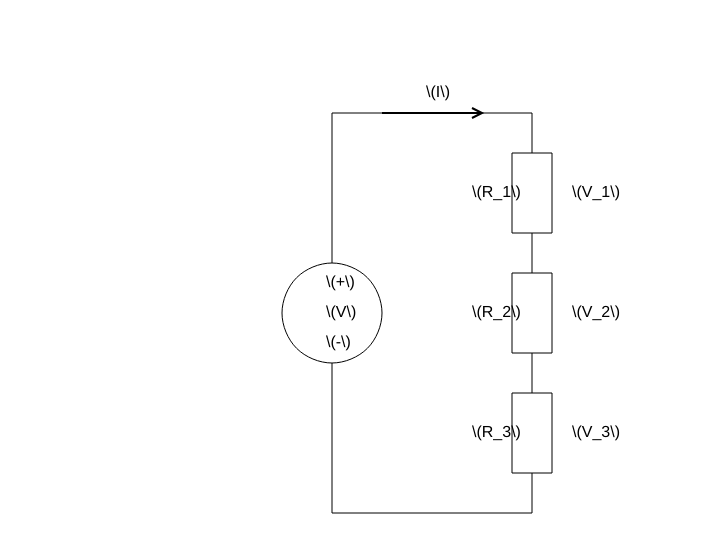
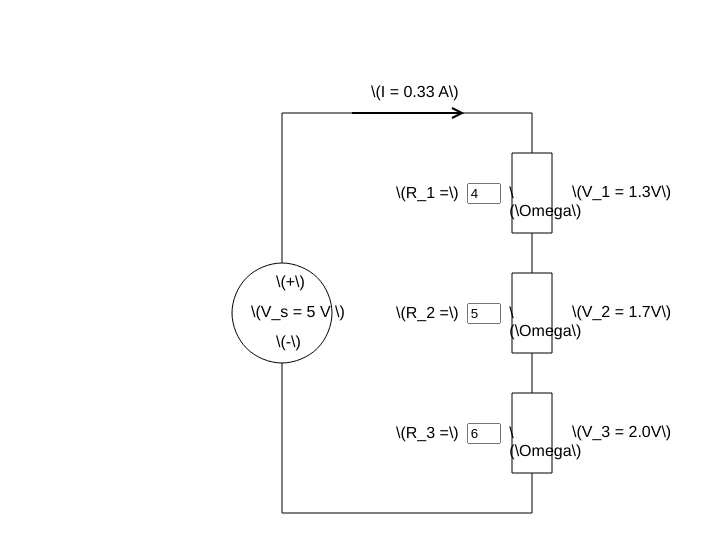
Before and after one commit to joebentley/kirchhoff-voltage-law, a website: page index.html in a window 1280 px wide. Shown: the part 159-712 px from the top of the page, without its empty margins (208-910 px from the left). Drawn offline with nearby package versions, Linux system fonts and the light colour scheme; some packages are replaced by stand-ins of ours.

Commit message:
Added circuit and textboxes

```diff
--- a/js/lib.js
+++ b/js/lib.js
@@ -3,10 +3,31 @@
 var lib = {}
 
 ;(function (ns) {
+  ns.Circuit = function (R1, R2, R3, V) {
+    var self = {
+      R1: R1,
+      R2: R2,
+      R3: R3,
+      V: V,
+
+      // Update circuit variables
+      update: function () {
+        self.I = self.V / (self.R1 + self.R2 + self.R3)
+        self.V1 = self.I * self.R1
+        self.V2 = self.I * self.R2
+        self.V3 = self.I * self.R3
+
+        return self
+      }
+    }
+
+    self.update()
+
+    return self
+  }
+
   /* Draw the circuit onto the screen. Warning! This is a huge block of drawing code! */
   ns.drawCircuit = function (two) {
-    var textStyle = { 'family': 'Georgia', 'size': '15pt' }
-
     // Add voltage source
     var source = { x: 100, y: 300, radius: 50, labelOffset: 30 }
 
@@ -15,11 +36,12 @@ var lib = {}
     // Add voltage source labels
     var textPadding = { x: 6, y: 10 }
 
-    $(this.canvasContainer).append('<div class="label" id="labelSourceV">\\(V\\)</div>')
+    $(this.canvasContainer).append('<div class="label" id="labelSourceV">' +
+      '\\(V_s = ' + this.circuit.V + ' V \\)</div>')
     $(this.canvasContainer).append('<div class="label" id="labelSourcePlus">\\(+\\)</div>')
     $(this.canvasContainer).append('<div class="label" id="labelSourceMinus">\\(-\\)</div>')
 
-    $('#labelSourceV').css('left', source.x - textPadding.x).css('top', source.y - textPadding.y)
+    $('#labelSourceV').css('left', source.x - textPadding.x - 25).css('top', source.y - textPadding.y)
     $('#labelSourcePlus').css('left', source.x - textPadding.x)
                          .css('top', source.y - source.labelOffset - textPadding.y)
     $('#labelSourceMinus').css('left', source.x - textPadding.x)
@@ -30,7 +52,7 @@ var lib = {}
     two.makeLine(source.x, source.y - source.radius, source.x, distanceFromEdges)
     two.makeLine(source.x, source.y + source.radius, source.x, two.height - distanceFromEdges)
 
-    var circuitWidth = 200
+    var circuitWidth = 250
     var circuitHeight = two.height - 2 * distanceFromEdges
     two.makeLine(source.x, distanceFromEdges, source.x + circuitWidth, distanceFromEdges)
     two.makeLine(source.x, two.height - distanceFromEdges,
@@ -40,8 +62,9 @@ var lib = {}
                  source.x + circuitWidth, two.height - distanceFromEdges)
 
     // Draw the current direction
-    var arrowStartX = source.x + 50
-    var arrowEndX = source.x + circuitWidth - 50
+    var arrowPadding = 70
+    var arrowStartX = source.x + arrowPadding
+    var arrowEndX = source.x + circuitWidth - arrowPadding
     var arrowBody = two.makeLine(arrowStartX, distanceFromEdges, arrowEndX, distanceFromEdges)
     var arrowHead = two.makePath(arrowEndX - 10, distanceFromEdges - 5,
                                  arrowEndX, distanceFromEdges,
@@ -52,9 +75,10 @@ var lib = {}
     arrowHead.fill = 'transparent'
 
     // Draw the current (I) label
-    $(this.canvasContainer).append('<div class="label" id="labelI">\\(I\\)</div>')
+    $(this.canvasContainer).append('<div class="label" id="labelI">' +
+      '\\(I = ' + this.circuit.I.toPrecision(2) + ' A\\)</div>')
 
-    $('#labelI').css('left', arrowStartX + (arrowEndX - arrowStartX) / 2 - textPadding.x)
+    $('#labelI').css('left', arrowStartX + (arrowEndX - arrowStartX) / 2 - textPadding.x - 30)
                 .css('top', distanceFromEdges - 20 - textPadding.y)
 
     // Draw the resistors
@@ -71,31 +95,44 @@ var lib = {}
                       resistorWidth, resistorHeight)
 
     // Add resistor labels
-    $(this.canvasContainer).append('<div class="label" id="labelR1">\\(R_1\\)</div>')
-    $(this.canvasContainer).append('<div class="label" id="labelR2">\\(R_2\\)</div>')
-    $(this.canvasContainer).append('<div class="label" id="labelR3">\\(R_3\\)</div>')
+    $(this.canvasContainer).append('<div class="label" id="labelR1">\\(R_1 =\\)' +
+      '<input type="text" class="inputR" label="inputR1" value="' + this.circuit.R1 + '"/>' +
+      '<div class="padTopOmega">\\(\\Omega\\)</div></div>')
+    $(this.canvasContainer).append('<div class="label" id="labelR2">\\(R_2 =\\)' +
+      '<input type="text" class="inputR" label="inputR2" value="' + this.circuit.R2 + '"/>' +
+      '<div class="padTopOmega">\\(\\Omega\\)</div></div>')
+    $(this.canvasContainer).append('<div class="label" id="labelR3">\\(R_3 =\\)' +
+      '<input type="text" class="inputR" label="inputR3" value="' + this.circuit.R3 + '"/>' +
+      '<div class="padTopOmega">\\(\\Omega\\)</div></div>')
 
-    $('#labelR1').css('left', source.x + circuitWidth - 40 - textPadding.x - 14)
+    var resistorPadding = 90
+
+    $('#labelR1').css('left', source.x + circuitWidth - 40 - textPadding.x - resistorPadding)
                  .css('top', distanceFromEdges + resistorSpacing - resistorOffset - textPadding.y)
 
-    $('#labelR2').css('left', source.x + circuitWidth - 40 - textPadding.x - 14)
+    $('#labelR2').css('left', source.x + circuitWidth - 40 - textPadding.x - resistorPadding)
                  .css('top', distanceFromEdges + 2 * resistorSpacing - textPadding.y)
 
-    $('#labelR3').css('left', source.x + circuitWidth - 40 - textPadding.x - 14)
+    $('#labelR3').css('left', source.x + circuitWidth - 40 - textPadding.x - resistorPadding)
                  .css('top', distanceFromEdges + 3 * resistorSpacing + resistorOffset - textPadding.y)
 
     // Add voltage labels
-    $(this.canvasContainer).append('<div class="label" id="labelV1">\\(V_1\\)</div>')
-    $(this.canvasContainer).append('<div class="label" id="labelV2">\\(V_2\\)</div>')
-    $(this.canvasContainer).append('<div class="label" id="labelV3">\\(V_3\\)</div>')
+    $(this.canvasContainer).append('<div class="label" id="labelV1">' +
+      '\\(V_1 = ' + this.circuit.V1.toPrecision(2) + 'V\\)</div>')
+    $(this.canvasContainer).append('<div class="label" id="labelV2">' +
+      '\\(V_2 = ' + this.circuit.V2.toPrecision(2) + 'V\\)</div>')
+    $(this.canvasContainer).append('<div class="label" id="labelV3">' +
+      '\\(V_3 = ' + this.circuit.V3.toPrecision(2) + 'V\\)</div>')
 
-    $('#labelV1').css('left', source.x + circuitWidth + 60 - textPadding.x - 14)
+    var voltagePadding = 14
+
+    $('#labelV1').css('left', source.x + circuitWidth + 60 - textPadding.x - voltagePadding)
                  .css('top', distanceFromEdges + resistorSpacing - resistorOffset - textPadding.y)
 
-    $('#labelV2').css('left', source.x + circuitWidth + 60 - textPadding.x - 14)
+    $('#labelV2').css('left', source.x + circuitWidth + 60 - textPadding.x - voltagePadding)
                  .css('top', distanceFromEdges + 2 * resistorSpacing - textPadding.y)
 
-    $('#labelV3').css('left', source.x + circuitWidth + 60 - textPadding.x - 14)
+    $('#labelV3').css('left', source.x + circuitWidth + 60 - textPadding.x - voltagePadding)
                  .css('top', distanceFromEdges + 3 * resistorSpacing + resistorOffset - textPadding.y)
 
     two.update()
@@ -104,8 +141,13 @@ var lib = {}
   ns.runApp = function (canvasContainer) {
     this.canvasContainer = canvasContainer
 
-    var two = new Two({ width: 400, height: 600 }).appendTo(canvasContainer)
+    // Make a new circuit
+    this.circuit = ns.Circuit(4, 5, 6, 5)
+
+    var two = new Two({ width: 500, height: 600 }).appendTo(canvasContainer)
     ns.drawCircuit(two)
     two.update()
+
+    // Setup event handlers for resistors
   }
 })(lib)
--- a/static/style.css
+++ b/static/style.css
@@ -19,7 +19,7 @@ a:hover {
 }
 
 #diagramContainer {
-  width: 400px;
+  width: 500px;
   margin: 0 auto;
   position: relative;
 }
@@ -30,6 +30,18 @@ a:hover {
   z-index: 1;
 }
 
+.inputR {
+  margin: 0 8px;
+  width: 2em;
+  position: relative;
+}
+
+.padTopOmega {
+  position: absolute;
+  margin-top: 1px;
+  display: inline;
+}
+
 .mjx-math {
   color: #000;
 }
```
